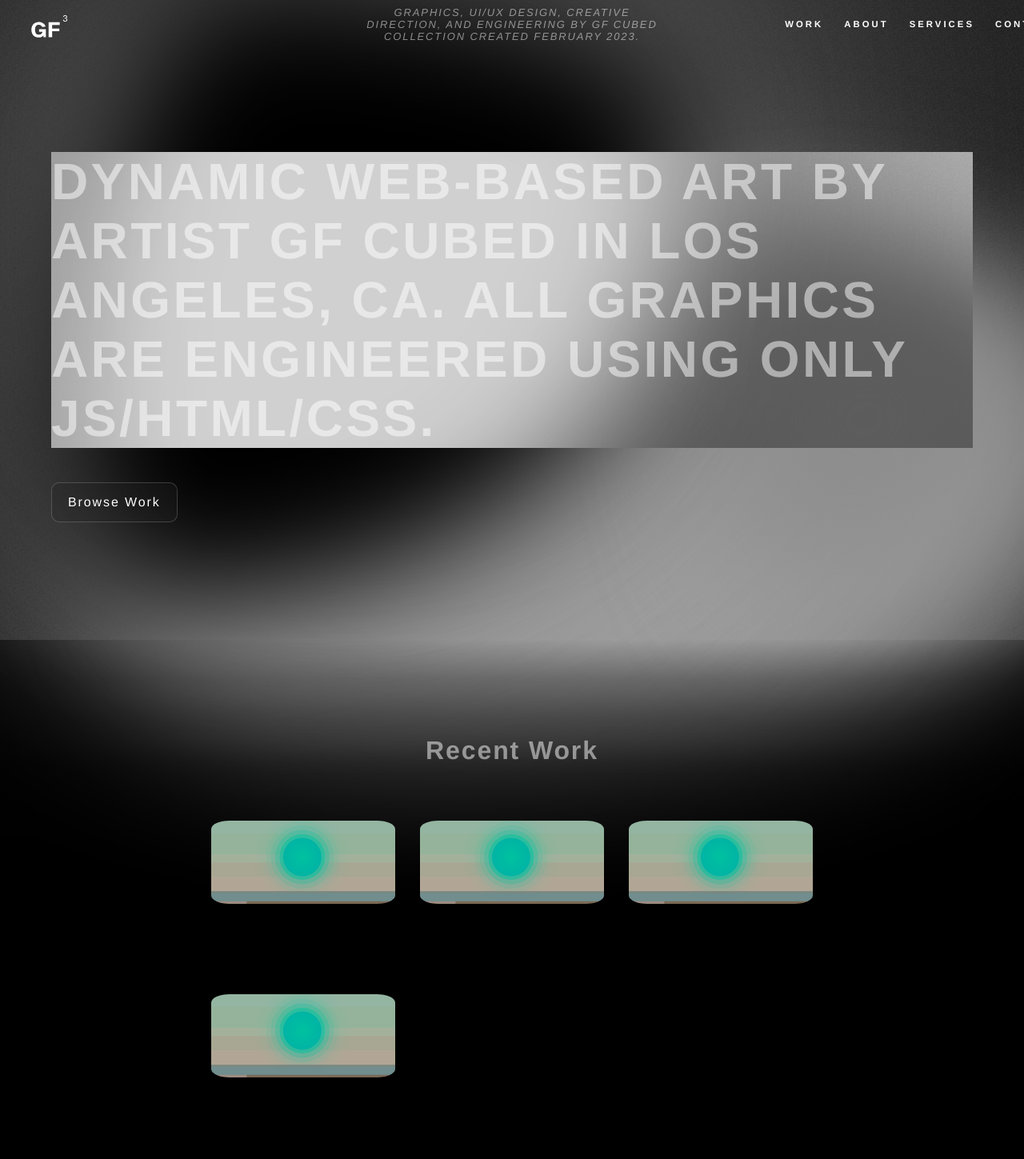
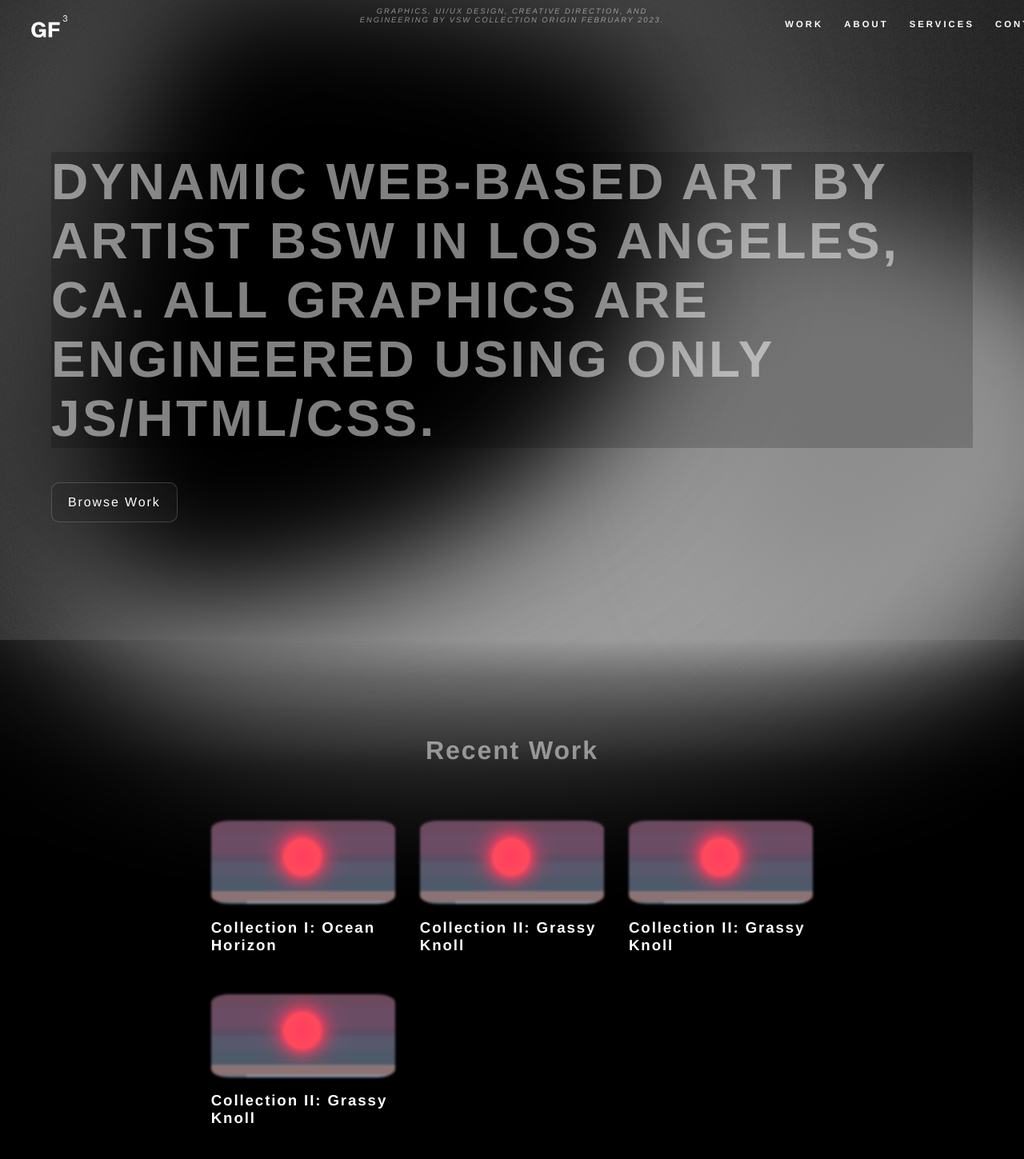
Before and after one commit to bell-sarian/dynamic-nature, a React (Create React App) app: page / in a window 1280 px wide. Shown: the top 1449 px of the page at 80% size. Built offline with nearby package versions, Linux system fonts and the light colour scheme.

Commit message:
Fix styling

```diff
--- a/src/Components/LinkTile/LinkTile.css
+++ b/src/Components/LinkTile/LinkTile.css
@@ -23,10 +23,8 @@
     text-decoration: none;
     border-radius: 10%;
 
-    -webkit-filter: invert(100%);
-  -moz-filter: invert(100%);
-  -ms-filter: invert(100%);
-  filter: invert(100%);
+
+  /* filter */
 
 }
 
@@ -36,7 +34,10 @@
     max-height: 100%;
     min-width: 50%;
     min-height: 50%;
-
+    -webkit-filter: blur(.1rem);
+  -moz-filter: blur(.1rem);
+  -ms-filter: blur(.1rem);
+  filter: blur(.1rem);
 }
 
 .link-tile-container h3{
@@ -44,7 +45,7 @@
     letter-spacing: .2cm;
 }
 
-.link-tile-link:hover {
+.link-tile-link img:hover {
 
     -webkit-filter: none;
     -moz-filter: none;
--- a/src/Pages/Home/Home.js
+++ b/src/Pages/Home/Home.js
@@ -24,10 +24,10 @@ export default function Home() {
       {/* Section 1 */}
       <div className="home-welcome-container">
       <div className="home-welcome-container-preface-text">
-          <div>GRAPHICS, UI/UX DESIGN, CREATIVE DIRECTION, AND ENGINEERING BY GF CUBED COLLECTION CREATED FEBRUARY 2023. </div>
+          <div>GRAPHICS, UI/UX DESIGN, CREATIVE DIRECTION, AND ENGINEERING BY VSW COLLECTION ORIGIN FEBRUARY 2023. </div>
         </div>
         <div className="home-welcome-container-text">
-          <h1>DYNAMIC WEB-BASED ART BY ARTIST GF CUBED IN LOS ANGELES, CA. ALL GRAPHICS ARE ENGINEERED USING ONLY JS/HTML/CSS. </h1>
+          <h1>DYNAMIC WEB-BASED ART BY ARTIST BSW IN LOS ANGELES, CA. ALL GRAPHICS ARE ENGINEERED USING ONLY JS/HTML/CSS. </h1>
         </div>
           <Link to="/work" className="home-content-view-more-button" >
             <div>Browse Work</div>
--- a/src/Pages/Home/Home.scss
+++ b/src/Pages/Home/Home.scss
@@ -28,7 +28,7 @@
 
 .home-welcome-container-text h1 {
   background: #0000002f;
-  backdrop-filter: invert(1);
+  // backdrop-filter: grayscale(1);
 
 }
 
@@ -36,7 +36,7 @@
   position: absolute;
   top: 1%;
   left: 35%;
-  font-size: small;
+  font-size: .25cm;
   font-weight: 400;
   font-style: italic;
   width: 30vw;
--- a/src/index.scss
+++ b/src/index.scss
@@ -36,8 +36,8 @@ code {
 }
 
 ::selection {
-  background: #e197977d; /* WebKit/Blink Browsers */
+  background: #97bde17d; /* WebKit/Blink Browsers */
 }
 ::-moz-selection {
-  background: #e197977d; /* Gecko Browsers */
+  background: #97bde17d; /* Gecko Browsers */
 }
```
